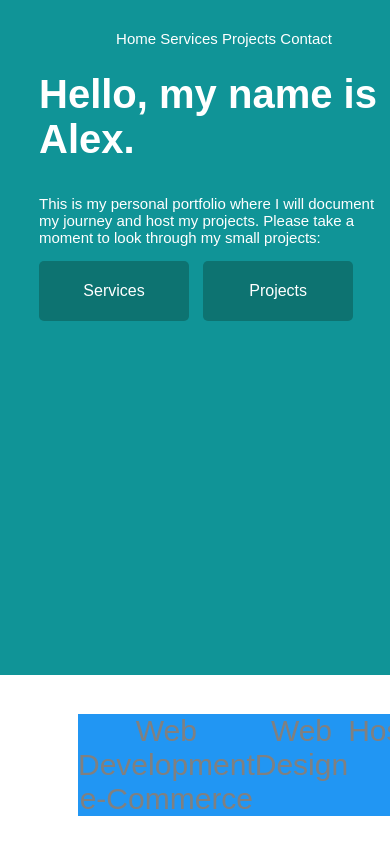
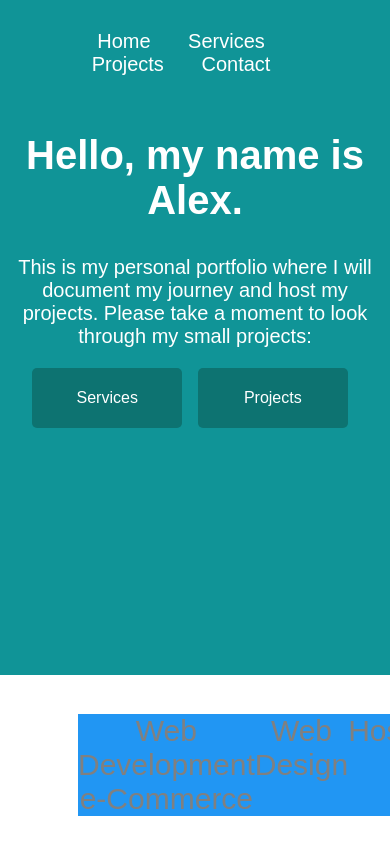
Before and after one commit to alexheywood/alexheywood.github.io, a plain HTML site: page index.html in a window 390 px wide. Shown: the top 844 px of the page. Drawn offline with Linux system fonts and the light colour scheme; a web font is replaced by a local one.

Commit message:
Update style.css

```diff
--- a/style.css
+++ b/style.css
@@ -4,7 +4,7 @@ body {
     margin: 0;
     background-color: #ffffff;
     overflow-x: hidden;
-    font-size: 25px;
+    font-size: 20px;
 }
 
 a {
@@ -24,6 +24,9 @@ a {
     position: fixed;
     background-color: #109497;
     padding: 20px;
+    clear:both;
+    position:absolute;
+    display: block;
 }
 
 
@@ -160,32 +163,40 @@ clear: both;
 
 }
 
-@media only screen and (max-width: 600px) {
+
+@media only screen and (max-width: 400px) {
 
     body {
 
-    font-size: 15px;
+    font-size: 20px;
+    text-align: center;
+    padding: 0%;
 
     }
 
-    .navbar a {
+.navbar {
+    position: fixed;
+    background-color: #109497;
+}
+
+
+.navbar a {
   color: #808080;
-  text-align: left;
-  margin-right: 40px;
   text-decoration: none;
-  font-size: auto;
   color: white;
-  display: contents;
 
 }
 
-.navbar {
-    width: 100%;
-    position: fixed;
-    background-color: #109497;
-    padding: 20px;
-    float: left;
+
+.links {
+padding-bottom: 20px;
+text-align: center;
+display: inline;
+width: auto;
 }
 
-
+    .intro-block {
+        padding: 2px;
+        padding-top: 100px;
+    }
 }
```
